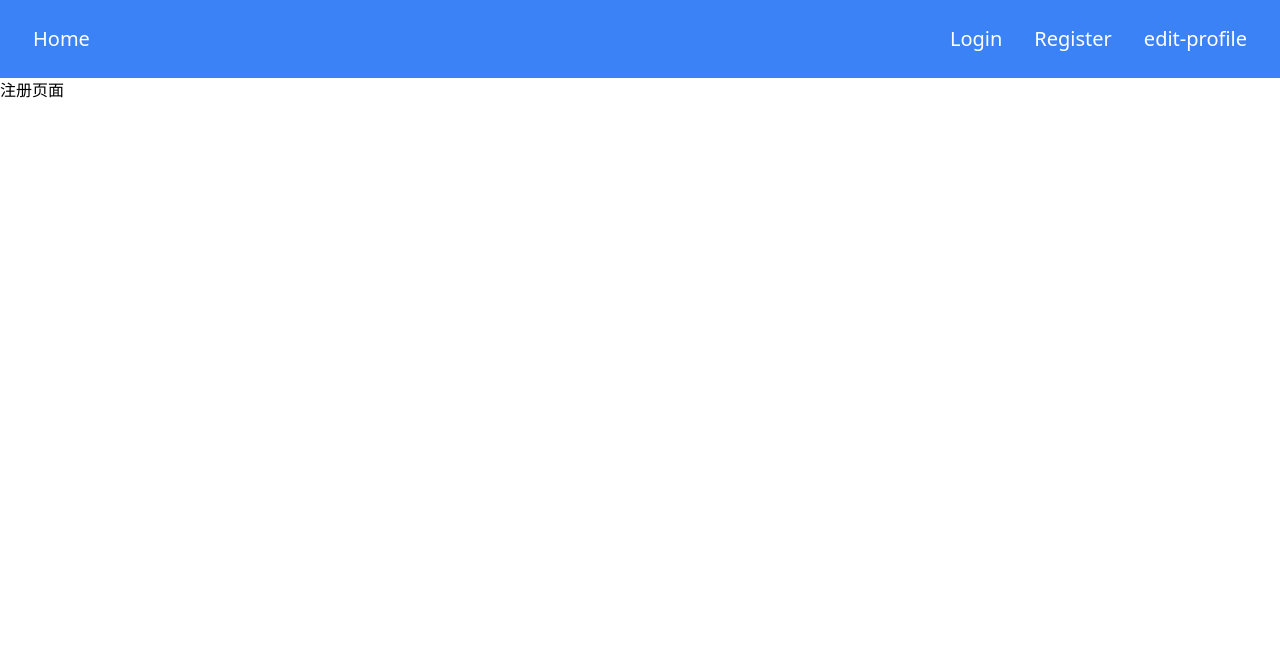
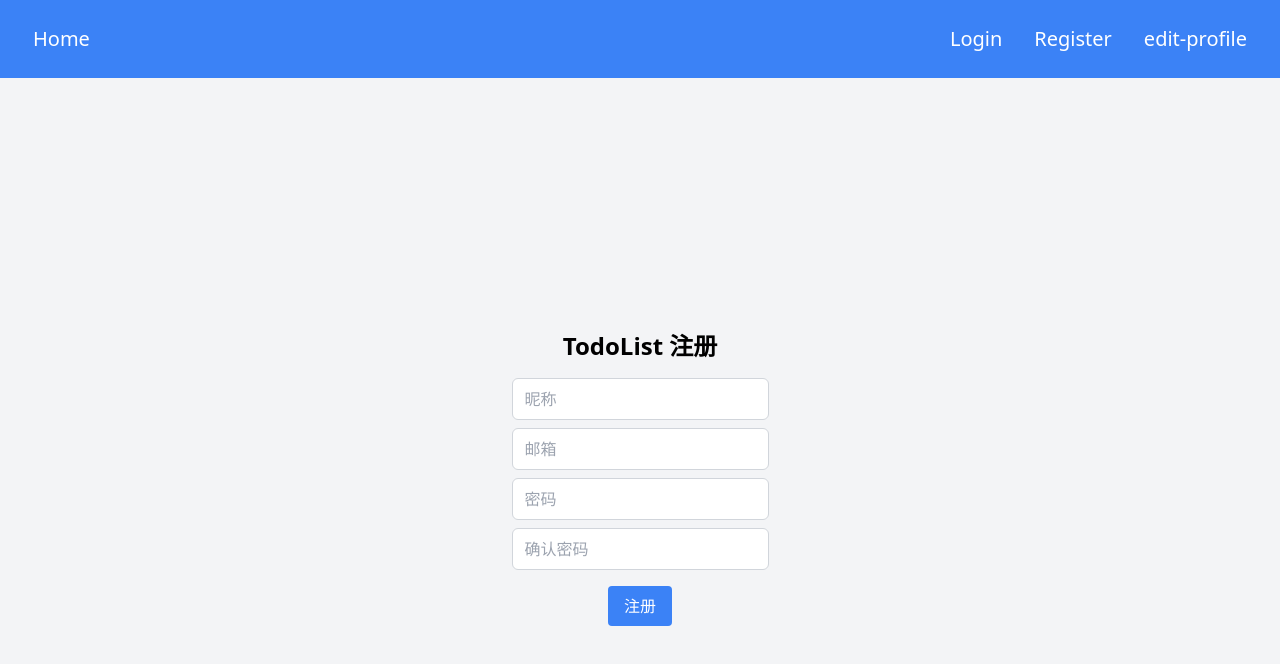
Before and after one commit to kaland891/TodoListApplication, a React (Vite) app in the folder frontend/: page /register in a window 1280 px wide. Shown: the top 664 px of the page. Built offline with nearby package versions, Linux system fonts and the light colour scheme.

Commit message:
增加注册页面

```diff
--- a/frontend/src/components/RegisterPage.jsx
+++ b/frontend/src/components/RegisterPage.jsx
@@ -1,7 +1,88 @@
-import React from "react";
+import React, { useEffect, useState } from "react";
+import { useDispatch, useSelector } from "react-redux";
+import "../index.css";
+import { useNavigate } from "react-router-dom";
 
 const RegisterPage = () => {
-  return <div>注册页面</div>;
+  const [username, setUsername] = useState("");
+  const [email, setEmail] = useState("");
+  const [password, setPassword] = useState("");
+  const [confirmPassword, setConfirmPassword] = useState("");
+  const navigate = useNavigate();
+  function registerUser() {
+    fetch("http://localhost:8000/api/users/", {
+      method: "POST",
+      headers: {
+        accept: "application/json",
+        "Content-Type": "application/json",
+      },
+      body: JSON.stringify({
+        name: username,
+        email: email,
+        password: password,
+      }),
+    })
+      .then((response) => {
+        if (response.ok) {
+          return response.json();
+        } else {
+          if (response.status === 401) {
+            throw new Error("格式错误");
+          } else {
+            throw new Error("Error: " + response.statusText);
+          }
+        }
+      })
+      .then(() => {
+        alert("注册成功");
+        // 跳转到登录页面
+        navigate("/");
+      })
+      .catch((error) => alert("Error: " + error));
+  }
+  return (
+    <div className="flex flex-col items-center justify-center min-h-screen bg-gray-100">
+      <h2 className="mb-4 text-2xl font-bold text-center">TodoList 注册</h2>
+      <input
+        className="mb-2 px-3 py-2 border border-gray-300 rounded-md"
+        type="text"
+        placeholder="昵称"
+        value={username}
+        onChange={(e) => setUsername(e.target.value)}
+      />
+      <input
+        className="mb-2 px-3 py-2 border border-gray-300 rounded-md"
+        type="email"
+        placeholder="邮箱"
+        value={email}
+        onChange={(e) => setEmail(e.target.value)}
+      />
+      <input
+        className="mb-2 px-3 py-2 border border-gray-300 rounded-md"
+        type="password"
+        placeholder="密码"
+        value={password}
+        onChange={(e) => setPassword(e.target.value)}
+      />
+      <input
+        className="mb-4 px-3 py-2 border border-gray-300 rounded-md"
+        type="password"
+        placeholder="确认密码"
+        value={confirmPassword}
+        onChange={(e) => setConfirmPassword(e.target.value)}
+      />
+      <button
+        className="px-4 py-2 text-white bg-blue-500 rounded hover:bg-blue-400"
+        disabled={
+          !username || !email || !password || password !== confirmPassword
+        }
+        onClick={() => {
+          registerUser();
+        }}
+      >
+        注册
+      </button>
+    </div>
+  );
 };
-
 export default RegisterPage;
```
